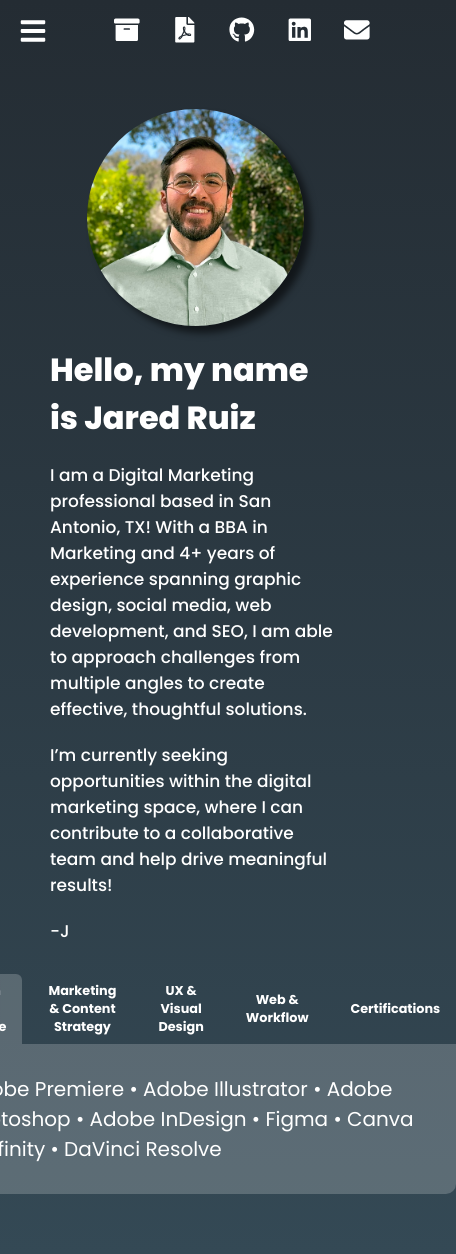
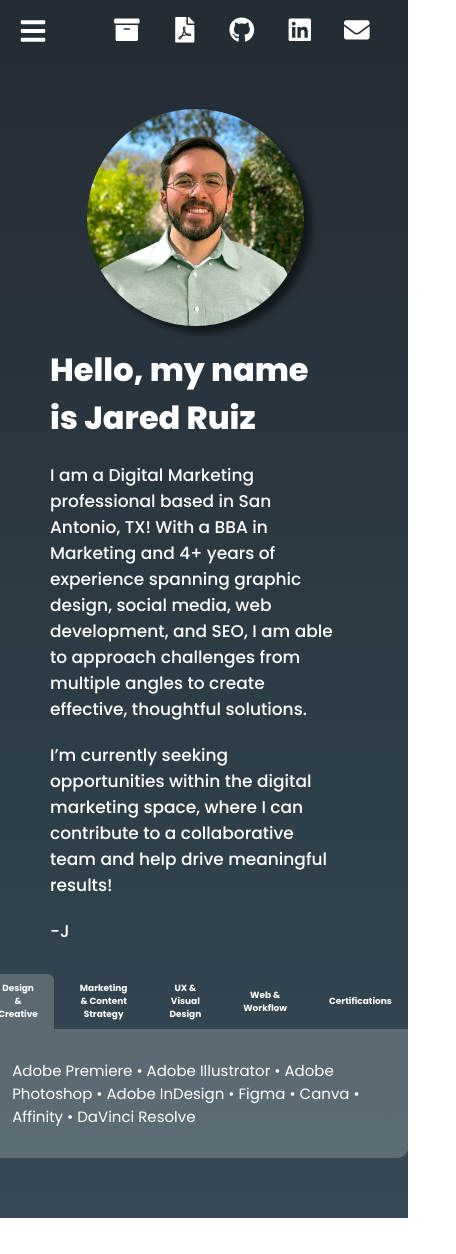
Before and after one commit to jared-ruiz/jared-ruiz.github.io, a React (Vite) app in the folder website-revamp/: page /about in a window 390 px wide. Shown: the whole page, 456 px wide, since content can reach past the window. After the commit the page ends 1218 px from the top, so only its background shows below. Built offline with nearby package versions, Linux system fonts and the light colour scheme.

Commit message:
Fixed some mobile css.

```diff
--- a/website-revamp/src/components/Navbar/Navbar.jsx
+++ b/website-revamp/src/components/Navbar/Navbar.jsx
@@ -78,7 +78,7 @@ const Navbar = () => {
               <FaTimes />
             </button>
             <ul className={classes.nav_links}>
-            {["Designs", "Sketchbook", "Projects", "About"].map((item) => (
+            {["Designs", "Sketchbook", "About"].map((item) => (
               <li key={item}>
                 <NavLink to={item.toLowerCase()} className={({ isActive }) =>
                     `${classes["nav_item"]} ${isActive ? classes.active : ""}`
--- a/website-revamp/src/components/TabButton/TabButton.module.css
+++ b/website-revamp/src/components/TabButton/TabButton.module.css
@@ -45,11 +45,11 @@
     }
 
     .tab_content p {
-        font-size: 20px;
+        font-size: 15px;
         padding: 20px;
     }
 
-    .tab_item{
-        font-size: .8rem;
+    .tab_item {
+        font-size: .56rem;
     }
 }
```
